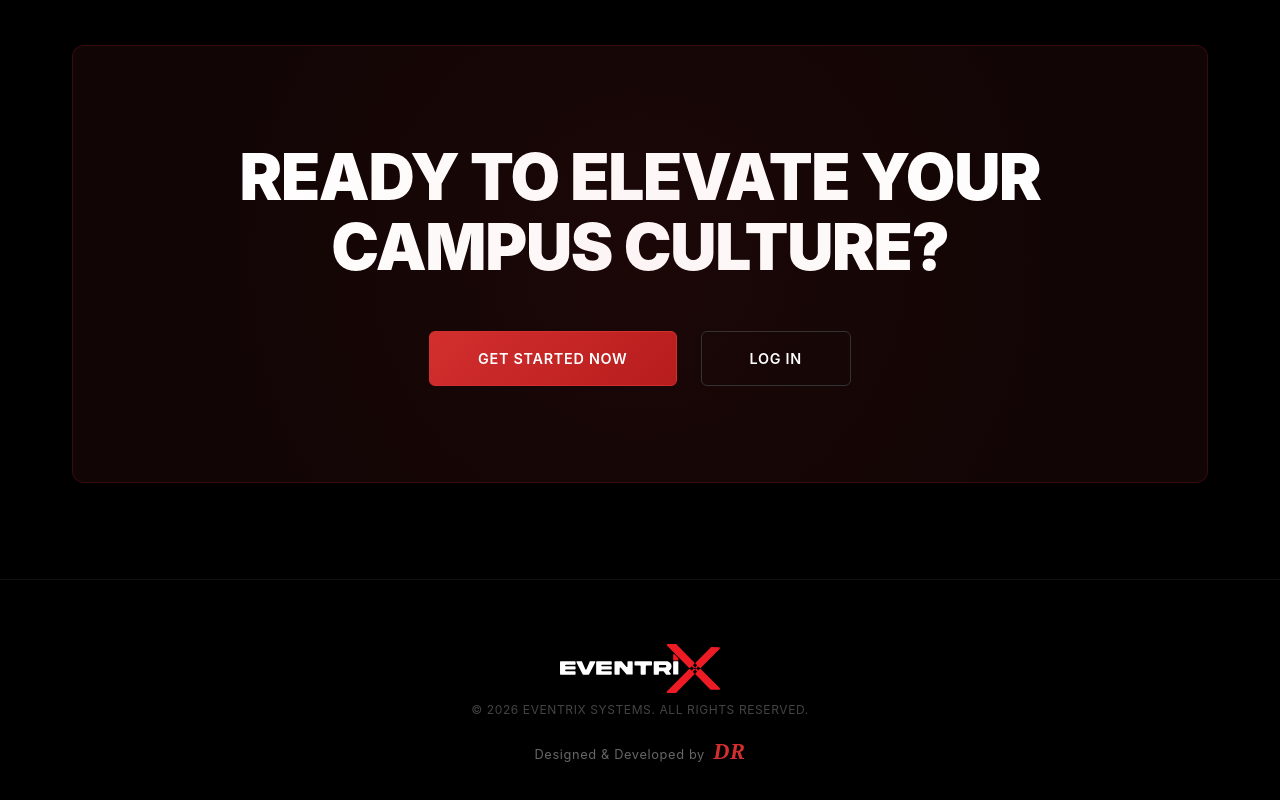
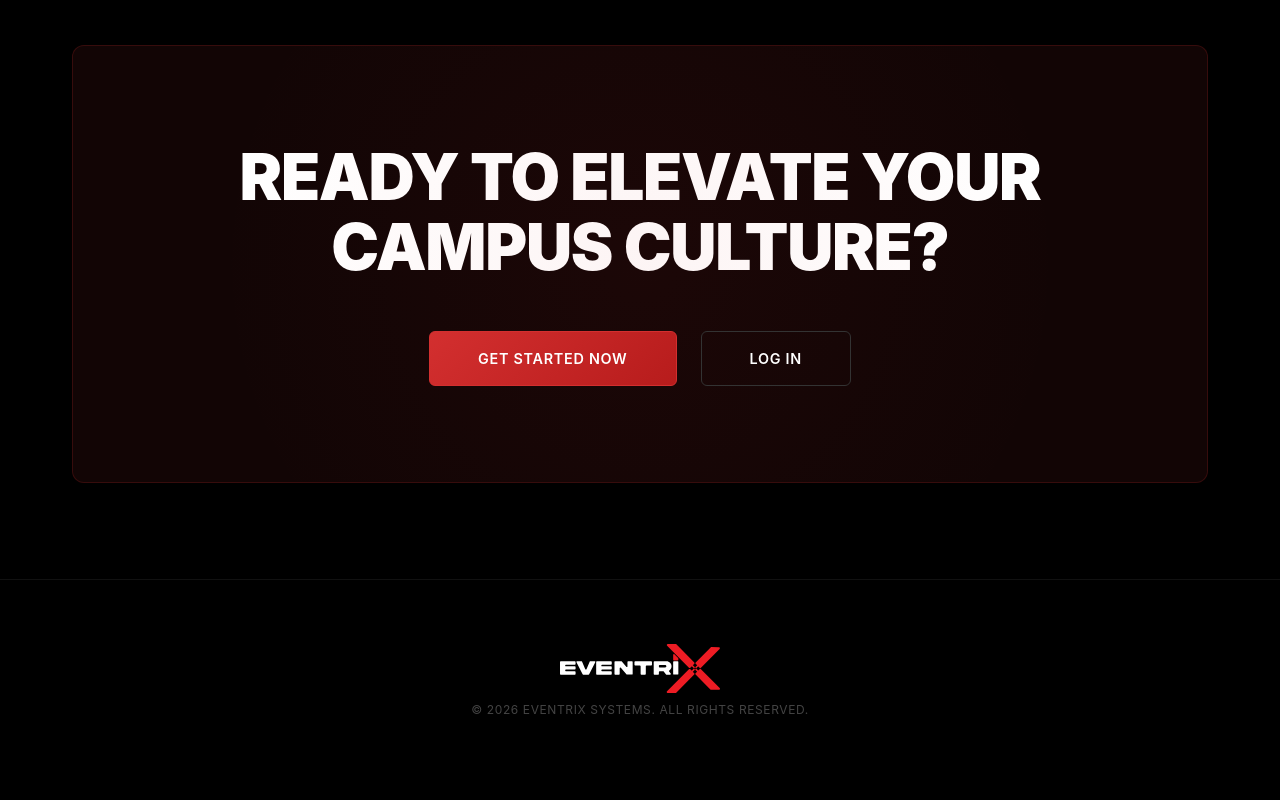
Before and after one commit to dhanush9605/Eventrix, a React (Vite) app: page / in a window 1280 px wide. Shown: the part 2024-2824 px from the top of the page. Built offline with nearby package versions, Linux system fonts and the light colour scheme; no server answers.

Commit message:
docs: add project overview and remove dev credit from footer

```diff
--- a/src/components/Footer.jsx
+++ b/src/components/Footer.jsx
@@ -19,9 +19,6 @@ const Footer = () => {
                         <p style={{ color: '#444', fontSize: '0.75rem', textTransform: 'uppercase', letterSpacing: '0.05em', textAlign: 'center' }}>
                             © 2026 EVENTRIX SYSTEMS. ALL RIGHTS RESERVED.
                         </p>
-                        <p style={{ color: '#666', fontSize: '0.8rem', marginTop: '1rem', letterSpacing: '0.05em', textAlign: 'center' }}>
-                            Designed & Developed by <a href="https://dhanush-rajesh.vercel.app" target="_blank" rel="noopener noreferrer" style={{ color: '#d32f2f', textDecoration: 'none', fontWeight: 'bold', fontFamily: '"Brush Script MT", "Lucida Handwriting", cursive', fontStyle: 'italic', fontSize: '1.4rem', paddingLeft: '4px' }}>DR</a>
-                        </p>
                     </div>
                 </div>
             </div>
```
Also changed, not shown: 1 other file (tests, documents, lock files or other folders).
